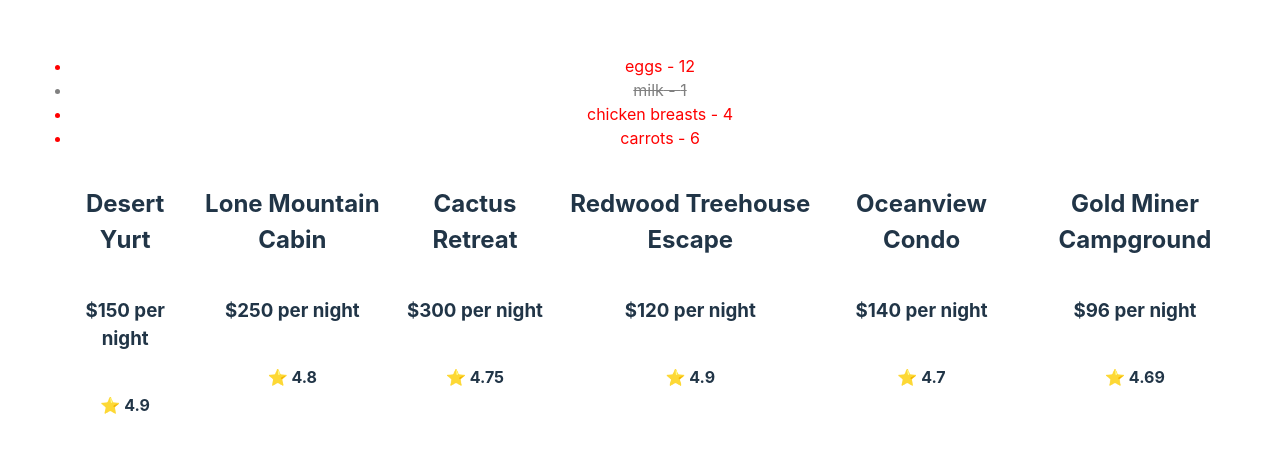
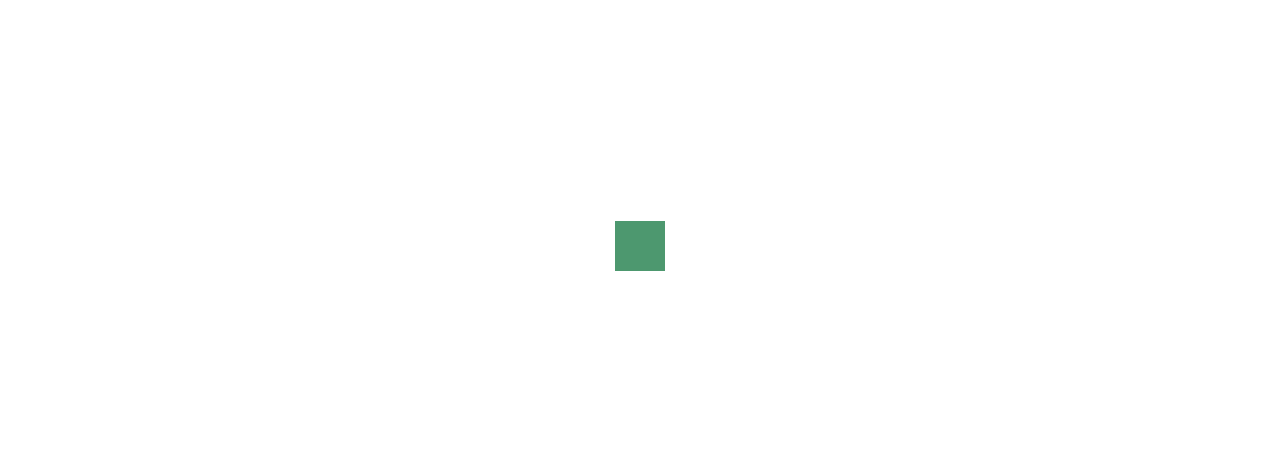
Before and after one commit to LeonLonsdale/colt-react-shoppinglist, a React (Vite) app: page / in a window 1280 px wide. Shown: the part 154-606 px from the top of the page. Built offline with nearby package versions, Linux system fonts and the light colour scheme.

Commit message:
state practice

```diff
--- a/src/App.jsx
+++ b/src/App.jsx
@@ -1,6 +1,8 @@
 import './App.css';
 import ShoppingList from './components/ShoppingList.jsx';
 import PropertyList from './components/PropertyList';
+import TestArrays from './components/TestArrays';
+import ColourCell from './components/ColourCell';
 
 const data = [
   {id: 1, item: 'eggs', quantity: 12, completed: false},
@@ -21,8 +23,11 @@ const properties = [
 function App() {
   return (
     <>
-      <ShoppingList items={data} />
+      <ColourCell />
+      {/* <p>Test</p> */}
+      {/* <ShoppingList items={data} />
       <PropertyList properties={properties} />
+      <TestArrays /> */}
     </>
   );
 }
--- /dev/null
+++ b/src/components/ColourCell.css
@@ -0,0 +1,4 @@
+.ColourCell {
+  width: 50px;
+  height: 50px;
+}
--- /dev/null
+++ b/src/components/ColourCell.jsx
@@ -0,0 +1,23 @@
+import {useState} from 'react';
+
+export default function ColourCell() {
+  const randomRgb = () => {
+    const rnd = Math.round,
+      rndm = Math.random,
+      max = 255;
+    return `rgba(${rnd(rndm() * max)},${rnd(rndm() * max)},${rnd(rndm() * max)}, 1)`;
+  };
+
+  const [color, setColor] = useState(randomRgb());
+
+  const handleClick = () => {
+    const color = randomRgb();
+    setColor(color);
+  };
+  return (
+    <div
+      style={{width: '50px', height: '50px', backgroundColor: color}}
+      onClick={handleClick}
+    ></div>
+  );
+}
--- /dev/null
+++ b/src/components/TestArrays.jsx
@@ -0,0 +1,10 @@
+export default function TestArrays() {
+  const myArray = [1, 2, 3, 4, 5];
+  return (
+    <div>
+      {myArray.map((e) => (
+        <p>{e}</p>
+      ))}
+    </div>
+  );
+}
```
Also changed, not shown: .eslintrc.cjs.
